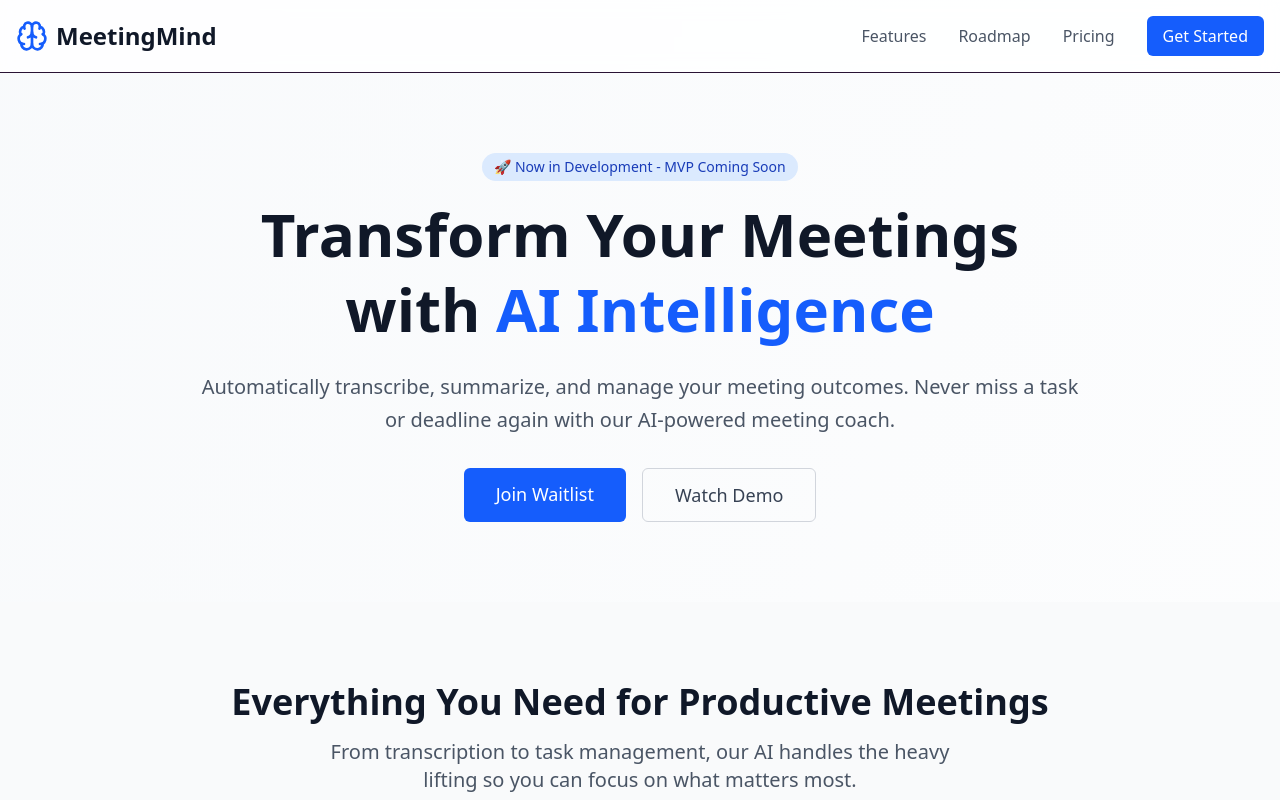
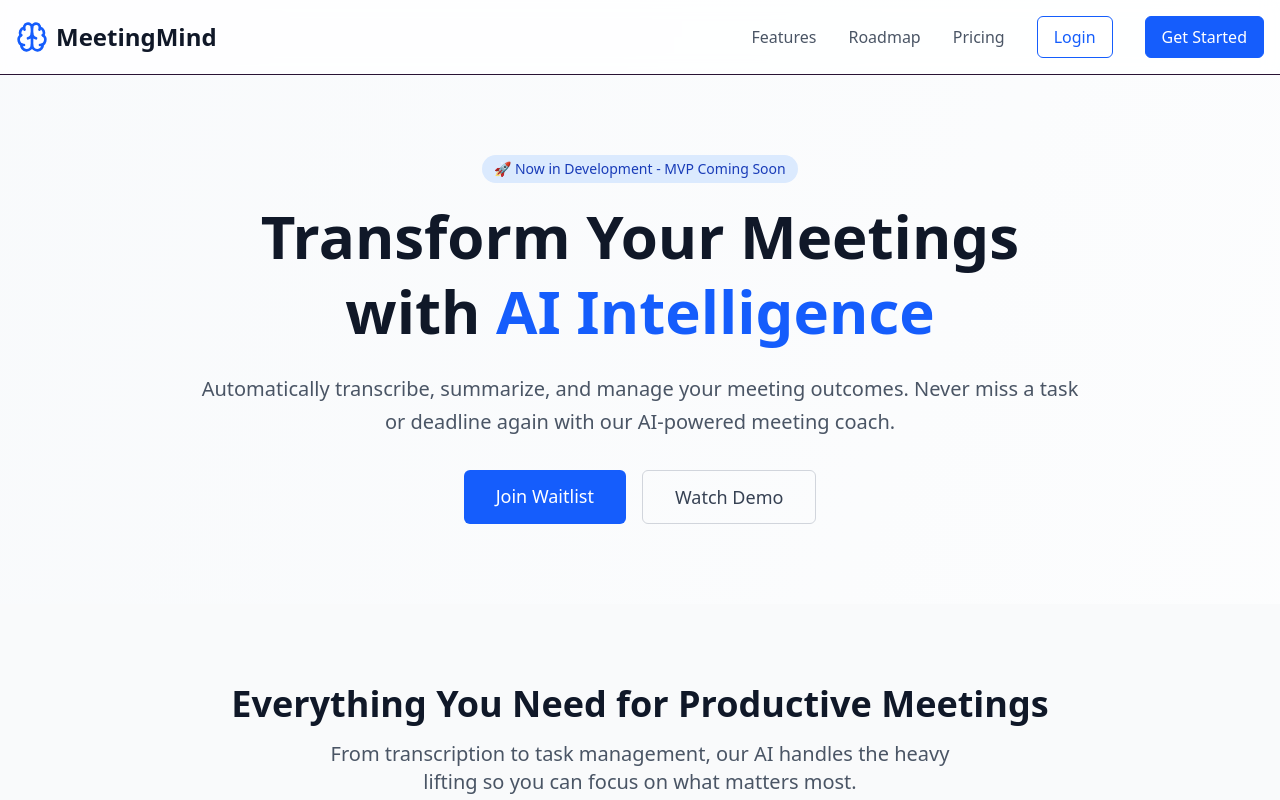
Before and after one commit to BrunoFerrucio/MeetingMind, a React (Vite) app in the folder front/: page / in a window 1280 px wide. Shown: the top 800 px of the page. Built offline with nearby package versions, Linux system fonts and the light colour scheme.

Commit message:
Update HomeHeader component styles for sign-in and register links

```diff
--- a/front/src/components/headers/home.tsx
+++ b/front/src/components/headers/home.tsx
@@ -19,7 +19,10 @@ export default function HomeHeader() {
           <Link to="/pricing" className="text-gray-600 hover:text-gray-900 transition-colors">
             Pricing
           </Link>
-          <Link to="/sign-in" className="bg-blue-600 hover:bg-blue-700 text-white px-4 py-2 rounded-md transition-colors">
+          <Link to="/sign-in" className="bg-white text-blue-600 border border-blue-600 hover:bg-blue-600 hover:text-white px-4 py-2 rounded-md transition-colors">
+            Login
+          </Link>
+          <Link to="/register" className="bg-blue-600 text-white border border-blue-600 hover:bg-white hover:text-blue-600 px-4 py-2 rounded-md transition-colors">
             Get Started
           </Link>
         </nav>
```
